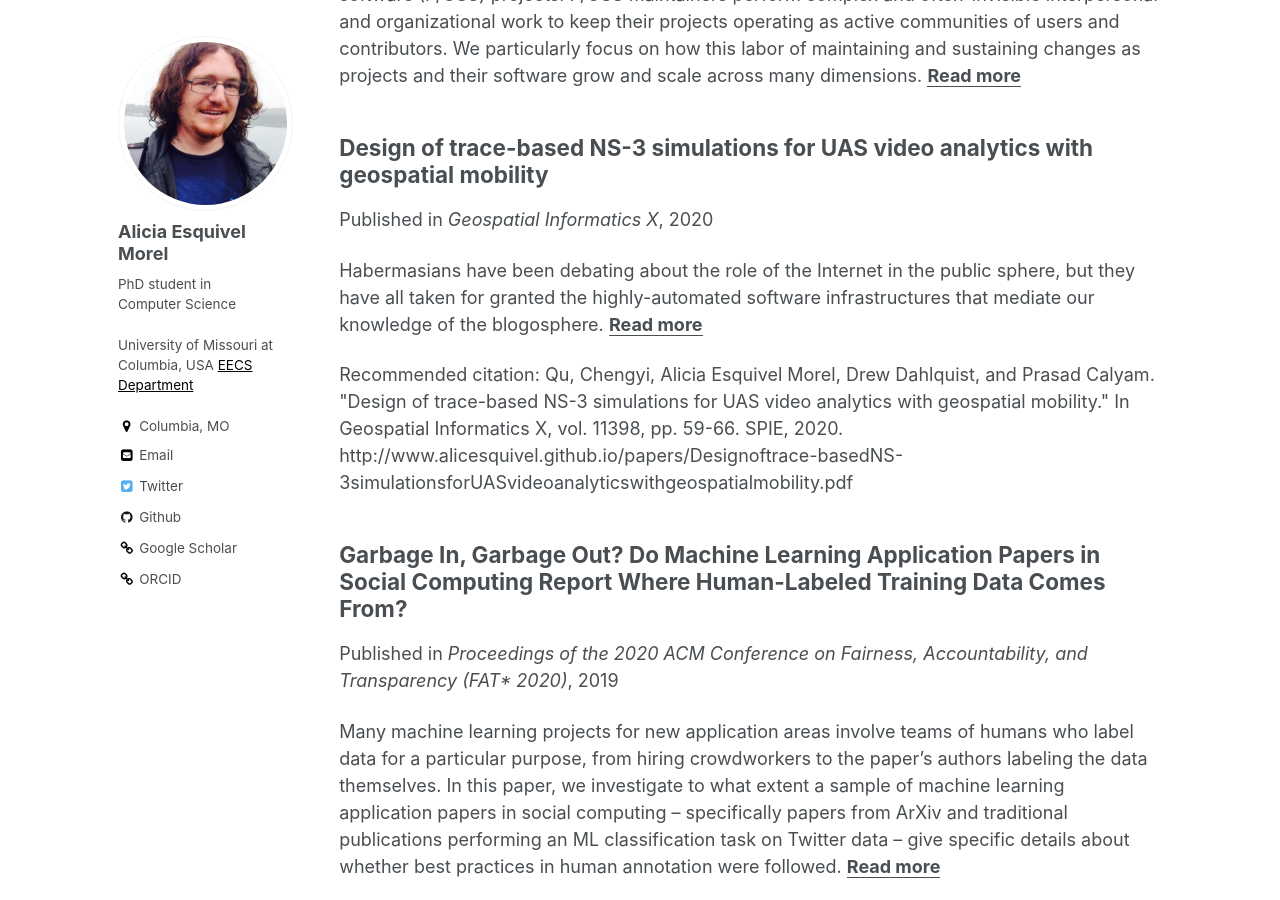
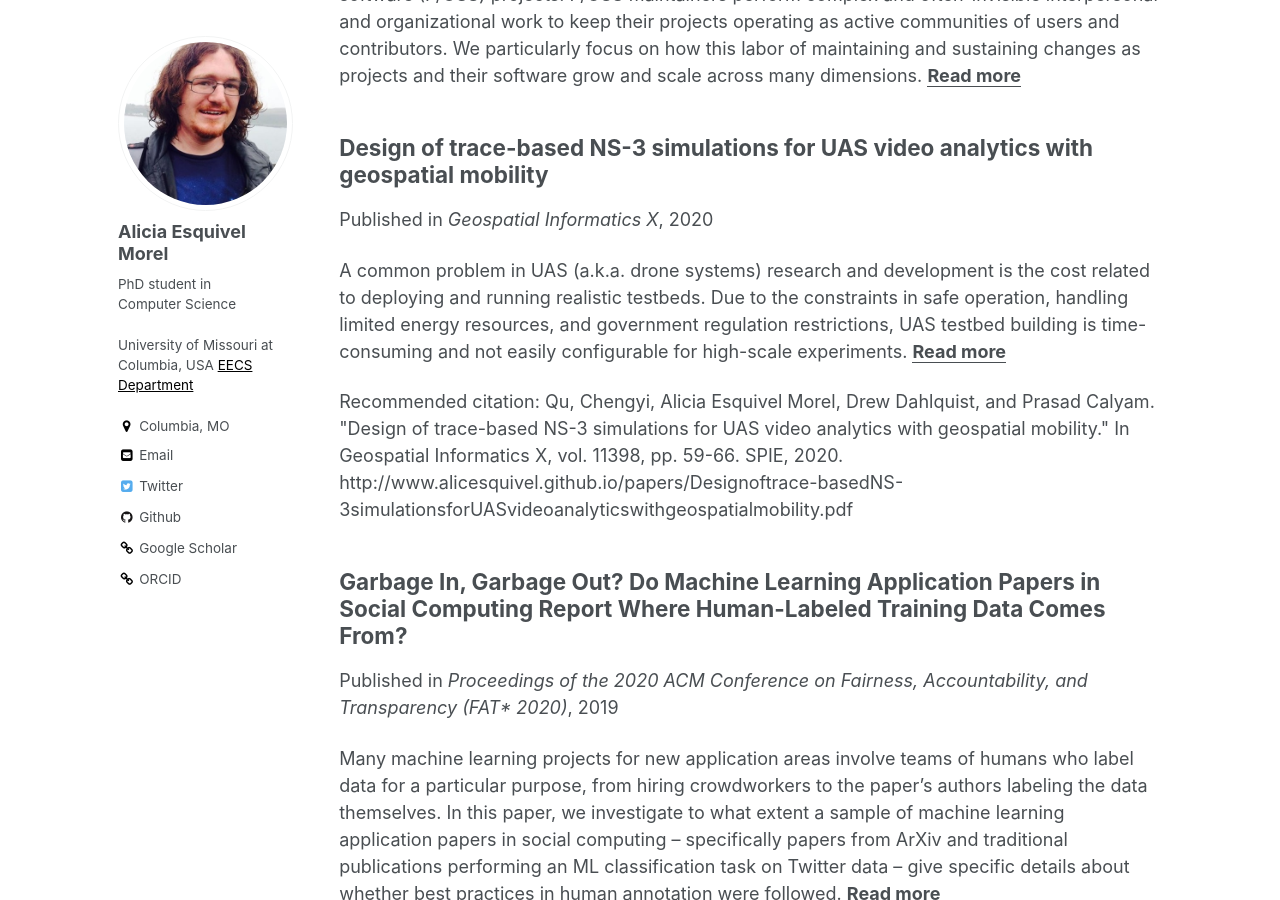
Before and after one commit to alicesquivel/alicesquivel.github.io, a Jekyll site: the page built from _pages/articles.html, in a window 1280 px wide and 900 px high, scrolled down 1194 px. Built offline with Jekyll 4.4.1, drawn with Linux system fonts in a browser that asks for light colours.

Commit message:
Update information

```diff
--- a/_articles/2020-04-27-Design of trace-based NS-3 simulations for UAS video analytics with geospatial mobility.md
+++ b/_articles/2020-04-27-Design of trace-based NS-3 simulations for UAS video analytics with geospatial mobility.md
@@ -3,7 +3,7 @@ title: "Design of trace-based NS-3 simulations for UAS video analytics with geos
 category: articles
 permalink: /articles/2009-10-01-gnovis-habermas-understand-internet/
 venue: "Geospatial Informatics X"
-excerpt: 'Habermasians have been debating about the role of the Internet in the public sphere, but they have all taken for granted the highly-automated software infrastructures that mediate our knowledge of the blogosphere.'
+excerpt: 'A common problem in UAS (a.k.a. drone systems) research and development is the cost related to deploying and running realistic testbeds. Due to the constraints in safe operation, handling limited energy resources, and government regulation restrictions, UAS testbed building is time-consuming and not easily configurable for high-scale experiments.'
 date: 2020/4/27
 venue: 'Geospatial Informatics X'
 citation: 'Qu, Chengyi, Alicia Esquivel Morel, Drew Dahlquist, and Prasad Calyam. "Design of trace-based NS-3 simulations for UAS video analytics with geospatial mobility." In Geospatial Informatics X, vol. 11398, pp. 59-66. SPIE, 2020. http://www.alicesquivel.github.io/papers/Designoftrace-basedNS-3simulationsforUASvideoanalyticswithgeospatialmobility.pdf'
```
